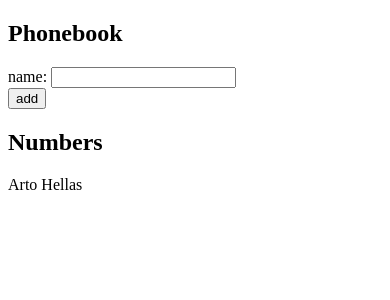
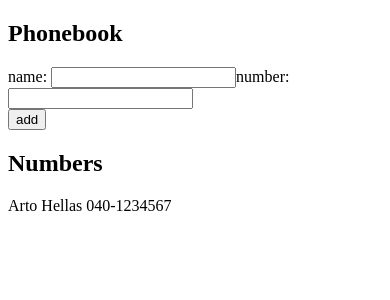
Before and after one commit to Raikho/fullstackopen, a React (Vite) app in the folder part2/phonebook/: page / in a window 390 px wide. Shown: the top 300 px of the page. Built offline with nearby package versions, Linux system fonts and the light colour scheme.

Commit message:
implement phonebook step 3

```diff
--- a/part2/phonebook/src/App.jsx
+++ b/part2/phonebook/src/App.jsx
@@ -2,16 +2,21 @@ import { useState } from 'react'
 
 const App = () => {
   const [persons, setPersons] = useState([
-    { name: 'Arto Hellas' }
+    { name: 'Arto Hellas', number: '040-1234567' }
   ])
   const [newName, setNewName] = useState('')
+  const [newNumber, setNewNumber] = useState('')
 
   const handleChangeName = event => {
-    console.log(event.target.value); //debug
+    console.log('name: ', event.target.value); //debug
     setNewName(event.target.value);
   }
+  const handleChangeNumber = event => {
+    console.log('number: ', event.target.value); //debug
+    setNewNumber(event.target.value);
+  }
 
-  const addNote = event => {
+  const addPerson = event => {
     event.preventDefault();
     if (newName === '') return;
 
@@ -19,18 +24,20 @@ const App = () => {
       return alert(`${newName} is already added to phonebook`);
 
     const newPersons = [...persons];
-    newPersons.push({ name: newName })
+    newPersons.push({ name: newName, number: newNumber })
     setPersons(newPersons);
 
     setNewName('');
+    setNewNumber('');
   }
 
   return (
     <div>
       <h2>Phonebook</h2>
-      <form onSubmit={addNote}>
+      <form onSubmit={addPerson}>
         <div>
-          name: <input onChange={handleChangeName} value={newName}/>
+        name: <input onChange={handleChangeName} value={newName}/>
+        number: <input onChange={handleChangeNumber} value={newNumber}/>
         </div>
         <div>
           <button type="submit">add</button>
@@ -39,7 +46,7 @@ const App = () => {
 
       <h2>Numbers</h2>
       {persons.map(person => (
-        <div key={person.name}>{person.name}</div>
+        <div key={person.name}>{`${person.name} ${person.number}`}</div>
       ))}
     </div>
   )
```
